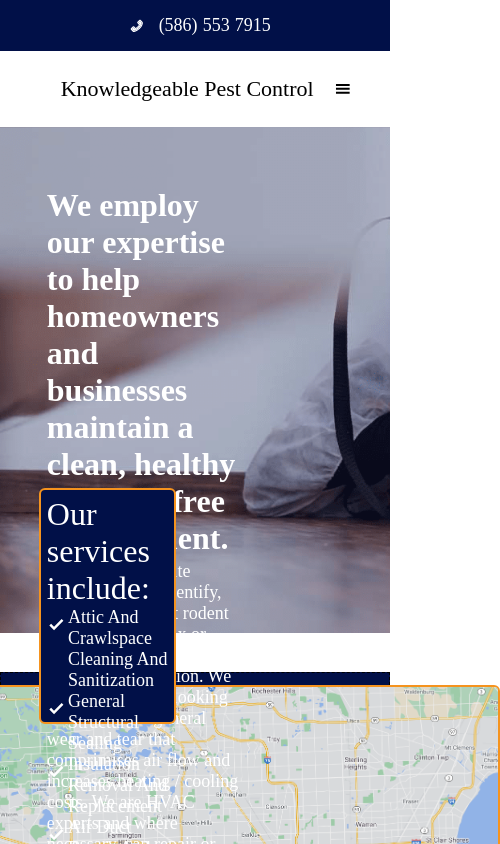
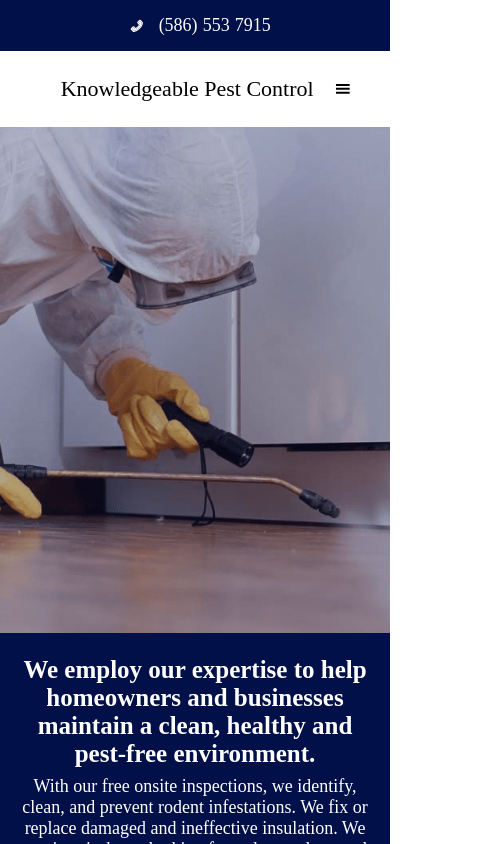
Before and after one commit to jevoncochran/pest-control, a React (Create React App) app in the folder client/: page /about in a window 390 px wide. Shown: the top 844 px of the page, 500 px wide, since content can reach past the window. Built offline with nearby package versions, Linux system fonts and the light colour scheme.

Commit message:
About mobile

```diff
--- a/client/src/components/About/About.scss
+++ b/client/src/components/About/About.scss
@@ -1,3 +1,5 @@
+$mobile: 900px;
+
 .about {
   //   border: 1px dashed black;
   height: 100vh;
@@ -5,6 +7,7 @@
 }
 
 .about-img-background {
+  // border: 2px solid red;
   background-color: #011048;
   height: 60vh;
   position: relative;
@@ -55,8 +58,8 @@
 }
 
 .about-service-li-div {
+  // border: 1px dashed white;
   display: flex;
-  //   border: 1px solid black;
 }
 
 .about-service-li-icon {
@@ -70,19 +73,70 @@
   text-transform: capitalize;
 }
 
+@media (max-width: $mobile) {
+  .about {
+    height: 200vh;
+    background-color: #011048;
+  }
+
+  .about-img-background {
+    position: static;
+    height: auto;
+  }
+
+  .about-img {
+    height: 60vh;
+    object-fit: cover;
+    background-position: 98% 0%;
+  }
+
+  .about-img-text-container {
+    // border: 1px dashed white;
+    position: static;
+    width: 100%;
+    color: #fff;
+    text-align: center;
+    padding: 6% 3%;
+  }
+
+  .about-text-large {
+    font-size: 2.5rem;
+  }
+
+  .about-text-services-container {
+    // border: 1px dashed white;
+    width: 100%;
+    height: auto;
+    position: static;
+    padding: 6% 3%;
+    border: none;
+  }
+
+  .about-text-services-headline {
+    margin-bottom: 4%;
+    text-align: center;
+  }
+
+  .about-service-li-div {
+    margin-bottom: 3%;
+  }
+}
+
 // ServiceArea
 
 .about-service-area {
   display: flex;
-  border: 1px dashed black;
+  // border: 1px dashed black;
   margin-top: 10%;
   background-color: #011048;
   justify-content: center;
   padding-top: 3%;
   padding-bottom: 3%;
+  // border: 2px solid white;
 }
 
 .about-service-area-headline {
+  // border: 1px dashed white;
   font-size: 4rem;
   color: #fff;
   text-transform: uppercase;
@@ -93,8 +147,32 @@
   align-items: center;
 }
 
-.about-serive-area-img {
+.about-servive-area-img {
   height: 50vh;
   border: 2px solid #f5931e;
   border-radius: 6px;
 }
+
+@media (max-width: $mobile) {
+  .about-service-area {
+    // display: none;
+    position: static;
+    flex-direction: column;
+    margin: 0;
+    padding: 0;
+  }
+
+  .about-service-area-headline {
+    width: 100%;
+    text-align: center;
+    font-size: 3rem;
+    height: auto;
+    padding: 3% 6%;
+  }
+
+  .about-servive-area-img {
+    border-left: none;
+    border-right: none;
+    border-radius: 0px;
+  }
+}
--- a/client/src/components/About/ServiceArea.js
+++ b/client/src/components/About/ServiceArea.js
@@ -7,7 +7,7 @@ const ServiceArea = () => {
     <div className="about-service-area">
       <p className="about-service-area-headline">We serve the entire Metro Detroit region</p>
       <img
-        className="about-serive-area-img"
+        className="about-servive-area-img"
         src={metroDetroitMap}
         alt="Knowledgeable Pest Control service area"
       />
--- a/client/src/components/About/index.js
+++ b/client/src/components/About/index.js
@@ -27,7 +27,7 @@ const About = () => {
           </p>
         </div>
         <div className="about-text-services-container">
-          <p className="about-text-large">Our services include:</p>
+          <p className="about-text-services-headline about-text-large">Our services include:</p>
           <div className="about-service-li-div">
             <div className="about-service-li-icon">
               <GoCheck />
--- a/client/src/components/Intro/Intro.scss
+++ b/client/src/components/Intro/Intro.scss
@@ -107,7 +107,6 @@ $mobile: 900px;
     height: 100%;
     object-fit: cover;
     position: absolute;
-    // clip-path: inset(0 0 0 10%);
   }
 
   .intro-text-container {
```
Also changed, not shown: 1 other file (tests, documents, lock files or other folders).
